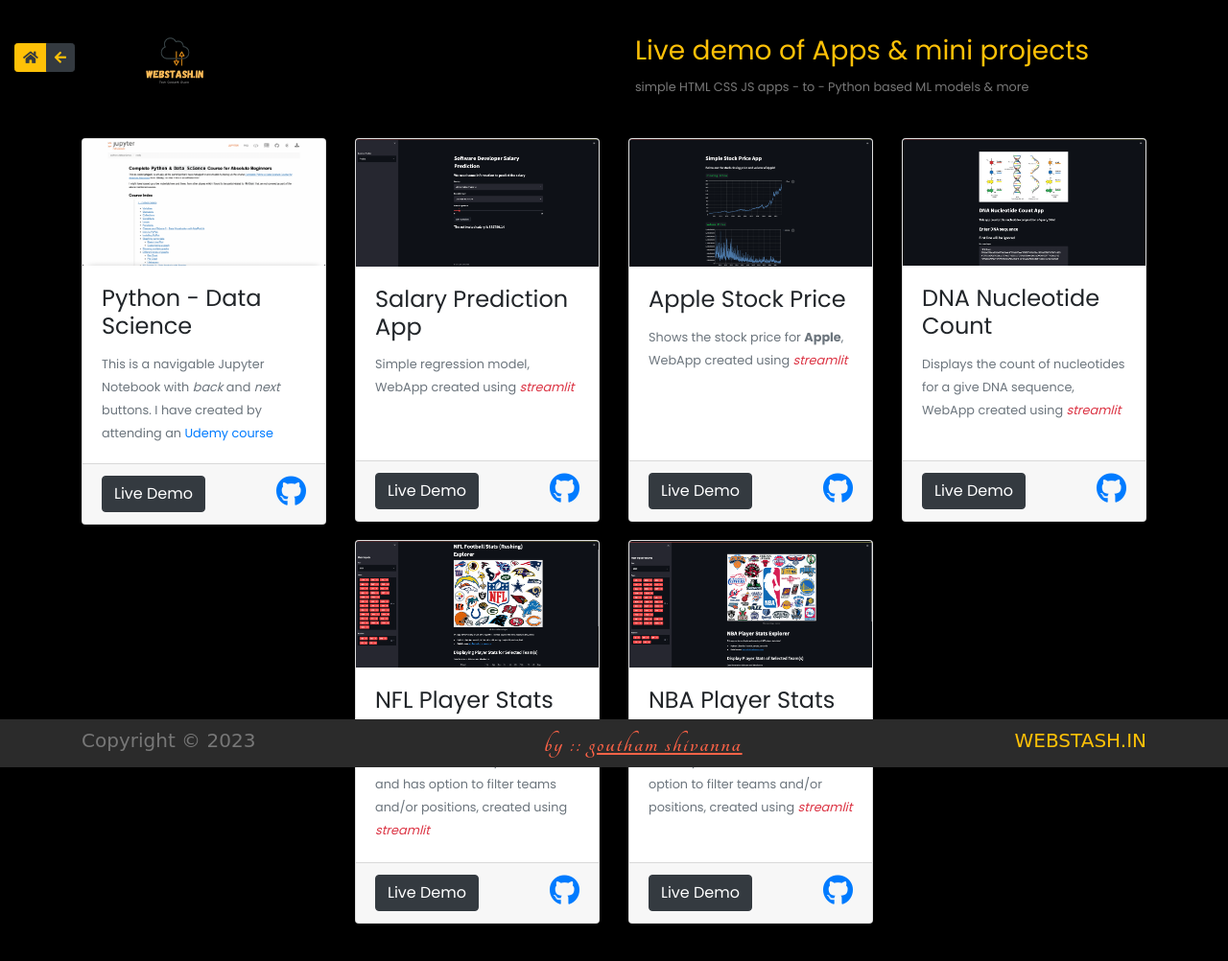
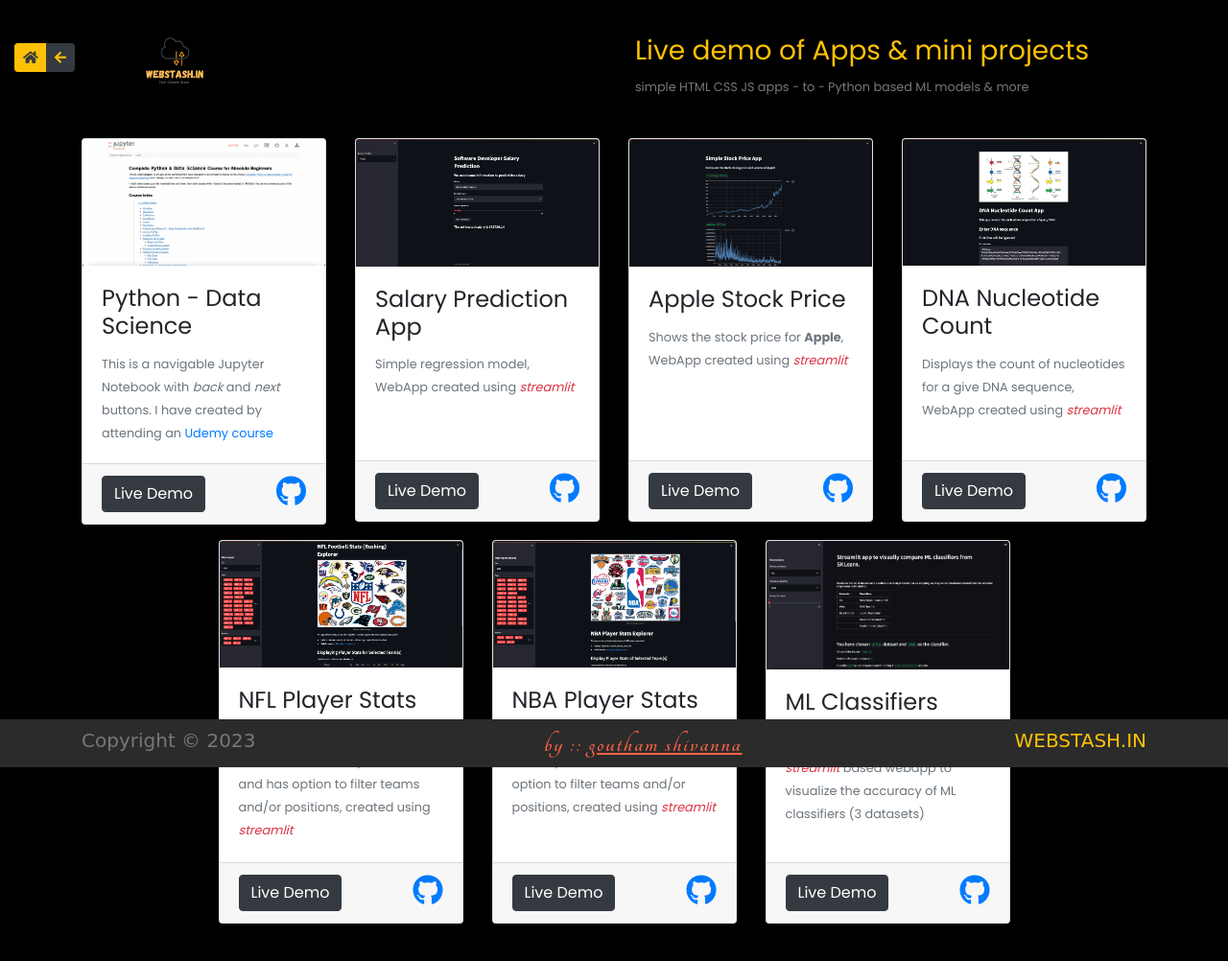
Before and after one commit to GouthamShiv/webstash.in, a plain HTML site: page pam/index.html in a window 1280 px wide. Shown: the whole page at 96% size. Drawn offline with nearby package versions, Linux system fonts and the light colour scheme; a web font is replaced by a local one.

Commit message:
added ML classifier app

```diff
--- a/pam/index.html
+++ b/pam/index.html
@@ -157,23 +157,24 @@
             </div>
           </div>
         </div>
-        <!-- <div class="col-md-3">
+        <div class="col-md-3">
           <div class="card">
-                        <img class="card-img-top" src="../img/python/xx.png" alt="app-title">
+            <img class="card-img-top" src="../img/python/01-ml-classifier.png" alt="ML Classifiers Comparison">
             <div class="card-body">
-                            <h4 class="card-title">app-title</h4>
-                            <small class="card-text text-muted">app-description
+              <h4 class="card-title">ML Classifiers Comparison</h4>
+              <small class="card-text text-muted"><i class='text-danger'>streamlit</i> based webapp to visualize the
+                accuracy of ML classifiers (3 datasets)
               </small>
             </div>
             <div class="card-footer d-flex justify-content-between">
-                            <a target="_blank" class="btn btn-dark" href="https://pyxx.webstash.in">Live
+              <a target="_blank" class="btn btn-dark" href="https://ml01.webstash.in">Live
                 Demo</a>
-                            <a id="github" target="_blank" href="https://github.com/GouthamShiv/py-streamlit-xx"><i
+              <a id="github" target="_blank" href="https://github.com/GouthamShiv/streamlit-ml-01"><i
                   class="fab fa-github fa-2x"></i></a>
             </div>
           </div>
         </div>
-                <div class="col-md-3">
+        <!-- <div class="col-md-3">
                     <div class="card">
                         <img class="card-img-top" src="../img/python/xx.png" alt="app-title">
                         <div class="card-body">
```
Also changed, not shown: img/python/01-ml-classifier.png (added), 1 other file. Lines whose indentation alone changed are shown as unchanged.
